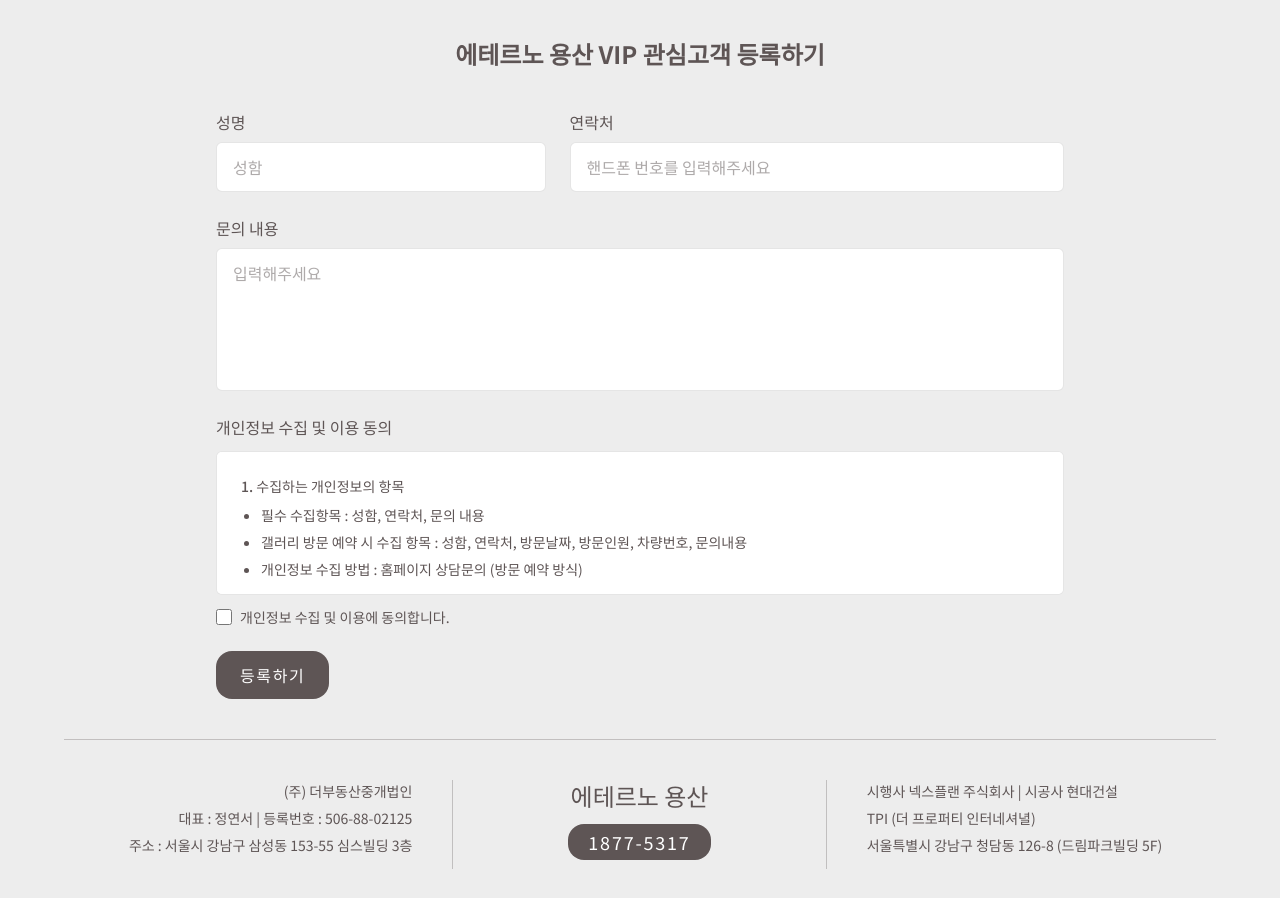
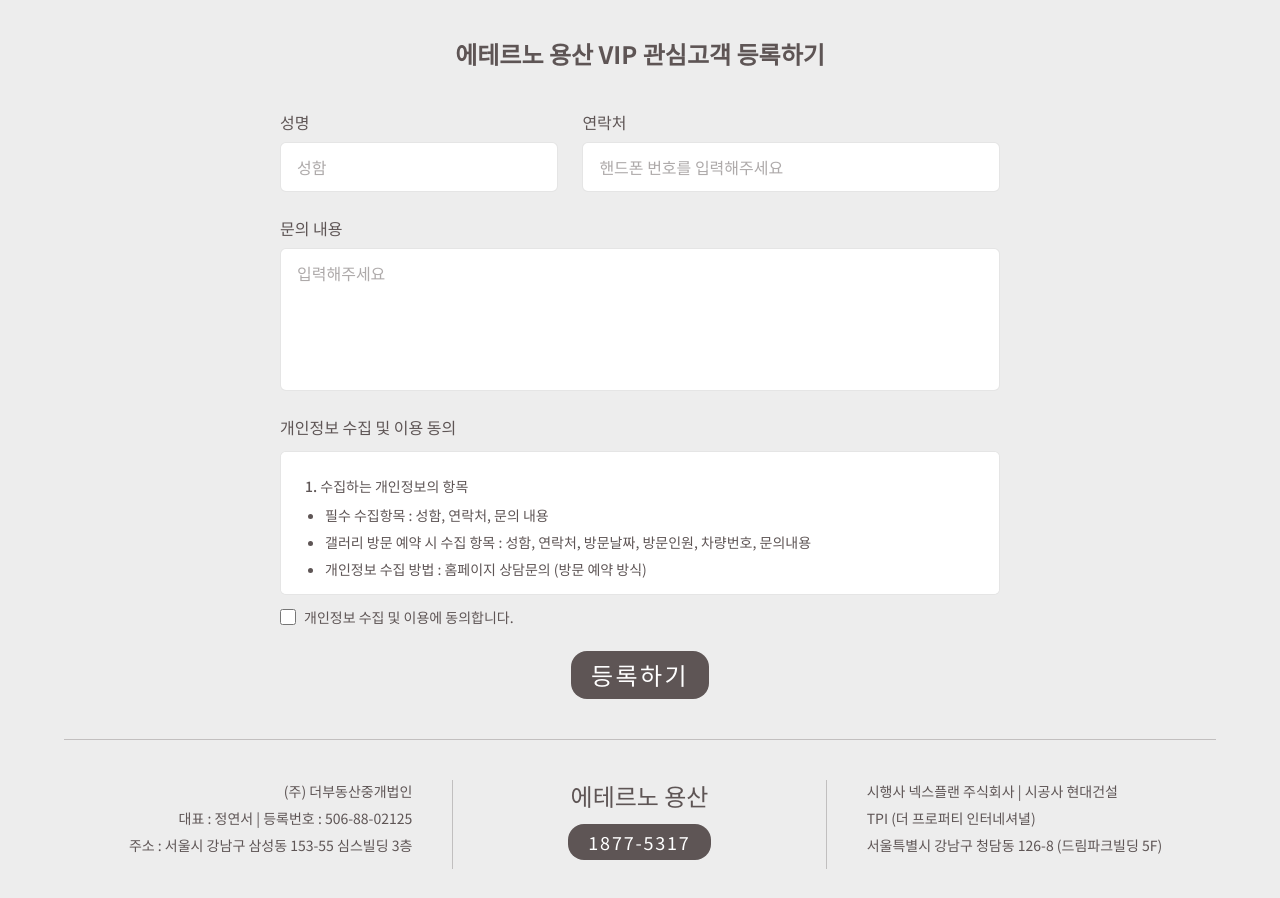
Before and after one commit to millwheel/eterno-yongsan, a Next.js app: page /enroll in a window 1280 px wide. Shown: the part 500-1398 px from the top of the page. Built offline with nearby package versions, Linux system fonts and the light colour scheme.

Commit message:
feat: 관심고객 등록하기 페이지 추가

```diff
--- a/src/app/enroll/page.tsx
+++ b/src/app/enroll/page.tsx
@@ -22,7 +22,7 @@
             </div>
 
             {/* 폼 영역 */}
-            <div className="max-w-4xl mx-auto mt-10 px-6">
+            <div className="max-w-3xl mx-auto mt-10 px-6">
                 <form
                     action=""
                     onSubmit={(e) => e.preventDefault()}
@@ -86,10 +86,11 @@
                     </div>
 
                     {/* 버튼 */}
-                    <div className="">
+                    <div className="flex justify-center">
                         <button
                             type="submit"
-                            className="px-6 py-3 rounded-2xl bg-[#5e5555] text-white tracking-widest"
+                            className="px-5 py-2 rounded-2xl text-2xl bg-[#5e5555] text-white tracking-widest cursor-pointer
+                            hover:bg-[#7a6f6f] transition"
                         >
                             등록하기
                         </button>
--- a/src/components/footer.tsx
+++ b/src/components/footer.tsx
@@ -22,7 +22,8 @@
                         <a
                             href="tel:18775317"
                             aria-label="전화 연결 1877-5317"
-                            className="w-full md:w-auto tracking-wider md:tracking-widest text-base md:text-lg text-white bg-[#5e5555] px-5 py-3 md:py-1 rounded-2xl whitespace-nowrap hover:bg-[#7a6f6f] transition"
+                            className="w-full md:w-auto tracking-wider md:tracking-widest text-base md:text-lg text-white bg-[#5e5555] px-5 py-3 md:py-1 rounded-2xl whitespace-nowrap
+                            hover:bg-[#7a6f6f] transition"
                         >
                             1877-5317
                         </a>
```
